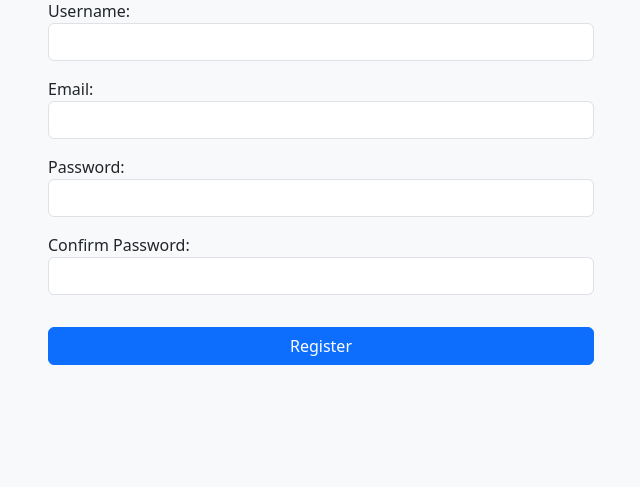
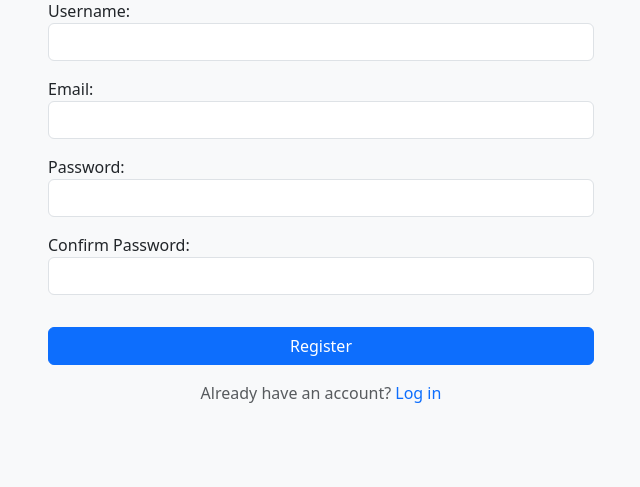
Before and after one commit to pocamest/weather-web, a Django app: page /users/register/ in a window 1280 px wide. Shown: the part 135-622 px from the top of the page, without its empty margins (319-959 px from the left). Run offline with Django 5.2, Linux system fonts and the light colour scheme.

Commit message:
feat(auth): add login/register links in auth templates (#36)

```diff
--- a/templates/users/registration.html
+++ b/templates/users/registration.html
@@ -60,6 +60,14 @@
                 </div>
 
                 <button type="submit" class="btn btn-primary w-100 mt-3">Register</button>
+
+                <div class="text-center mt-3">
+                    <p class="text-muted">
+                        Already have an account?
+                        <a href="{% url 'users:login' %}" class="text-decoration-none">Log in</a>
+                    </p>
+                </div>
+
             </form>
         </div>
     </div>
```
Also changed, not shown: templates/users/login.html (+8 -0 lines).
